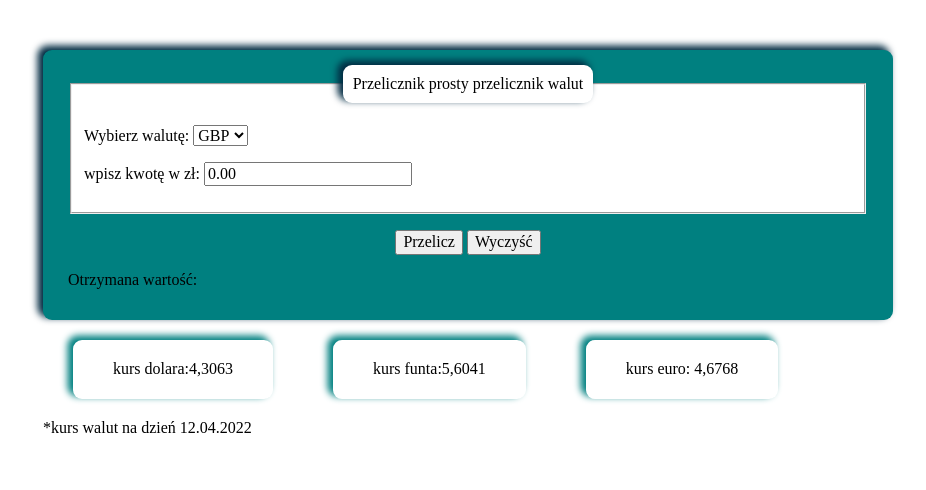
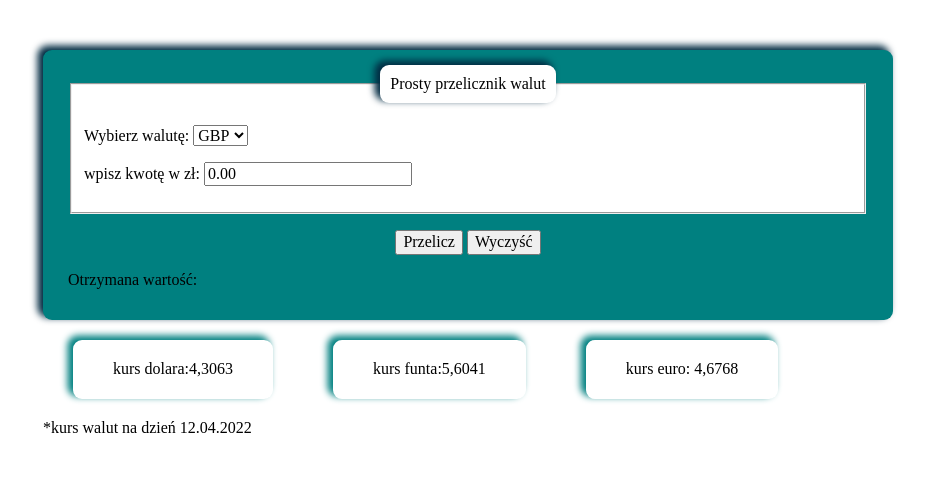
Before and after one commit to BeataTokarska/converter, a plain HTML site: page index.html in a window 1280 px wide. Shown: the whole page, without its empty margins (172-1098 px from the left). Drawn offline with nearby package versions, Linux system fonts and the light colour scheme.

Commit message:
converter title changed

```diff
--- a/index.html
+++ b/index.html
@@ -18,7 +18,7 @@
 <body class="body">
     <form class="converter js-form">
         <fieldset class="converter__fieldset">
-            <legend class="converter__title">Przelicznik prosty przelicznik walut</legend>
+            <legend class="converter__title">Prosty przelicznik walut</legend>
             <p>
                 <label>
                     Wybierz walutę:
```
